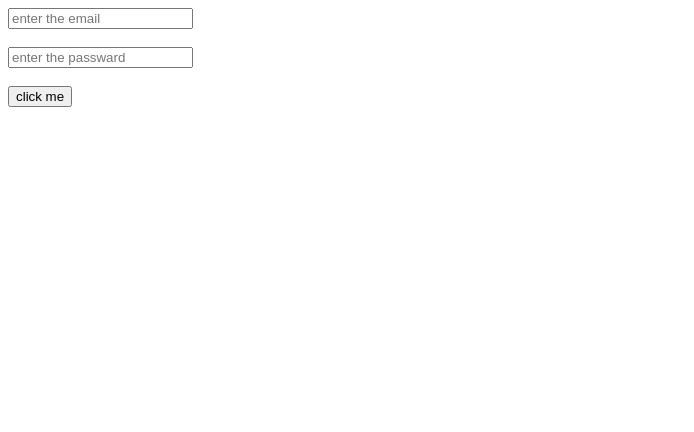
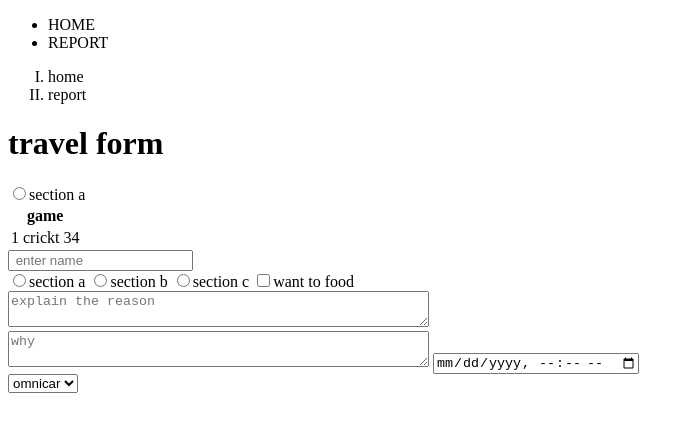
Before and after one commit to amanthakur313/HtmlPratice, a plain HTML site: page Index.html in a window 1280 px wide. Shown: the whole page, without its empty margins (0-694 px from the left). Drawn offline with Linux system fonts and the light colour scheme.

Commit message:
Add files via upload

```diff
--- a/Index.html
+++ b/Index.html
@@ -5,12 +5,82 @@
 <title>Insert title here</title>
 </head>
 <body>
-<form action = "submitform" method = "post">
+<ul>
+<li>HOME</li>
+<li>REPORT</li>
 
-<input type = "email" name = "email" placeholder = "enter the email"><br><br>
-<input type = "passward" name = "pass" placeholder = "enter the passward"><br><br>
-<input type = "submit" value = "click me"><br>
+</ul>
+<ol type = "I">
+<li>home</li>
+<li>report</li>
+
+</ol>
+<div>
+<table>
+<thead>
+<tr>
+
+<th colspan = "3 ">game</th>
+
+</tr>
+
+</thead>
+
+<tbody>
+<tr>
+<td>1</td>
+<td>crickt</td>
+<td>34</td>
+</tr>
+</tbody>
+
+<div>
+<h1>travel form </h1>
+<form action = "dgfd.php">
+<label for = "sectionidd">
+<input type = "radio" value = "section a" name = "section " id = "sectionidd">section a
+</label>
 
 </form>
+
+</div>
+
+</table>
+
+
+<form>
+<input type = "text"  placeholder =" enter name ">
+
+ <br>
+
+<label for =  "sectionida">
+<input type = "radio" value = "section a" name = "section " id = "sectionida">section a
+</label>
+
+
+<label for = "sectionidb">
+<input type = "radio" value = "section b" name = "section " id = "sectionidb">section b
+</label>
+
+<label for = "sectionidc" >
+<input type = "radio" value = "section c" name = "section " id = "sectionidc">section c
+</label>
+
+<label for = "canteenid">
+<input type = "checkbox" name = "chack" id = "canteenid" class = "red">want to food
+</label>
+<br>
+<textarea name = "explain" cols = "50" row = "30" id = "explain" placeholder = "explain the reason "></textarea><br>
+<textarea name = "explain" cols = "50" row = "60" id = "explaine" placeholder = "why "></textarea>
+<input type = "datetime-local" name = "datetime" id = "datetimeid"><br>
+<select name ="car" id = "car">
+<option value = "omni">omnicar</option>
+<option value = "car">vitara</option>
+<option value = "breza">breza</option>
+<option value = "creata">creata</option>
+
+</select>
+</form>
+</div>
 </body>
 </html>
```
